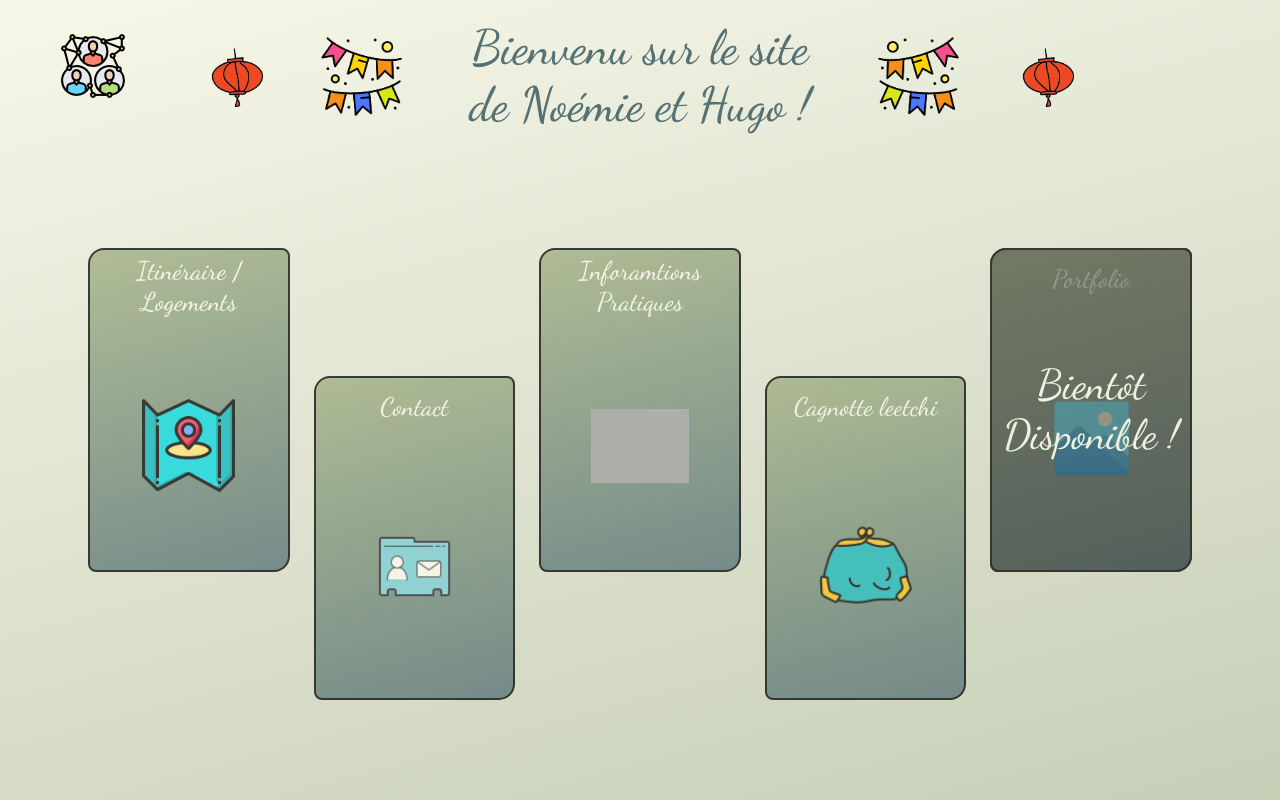
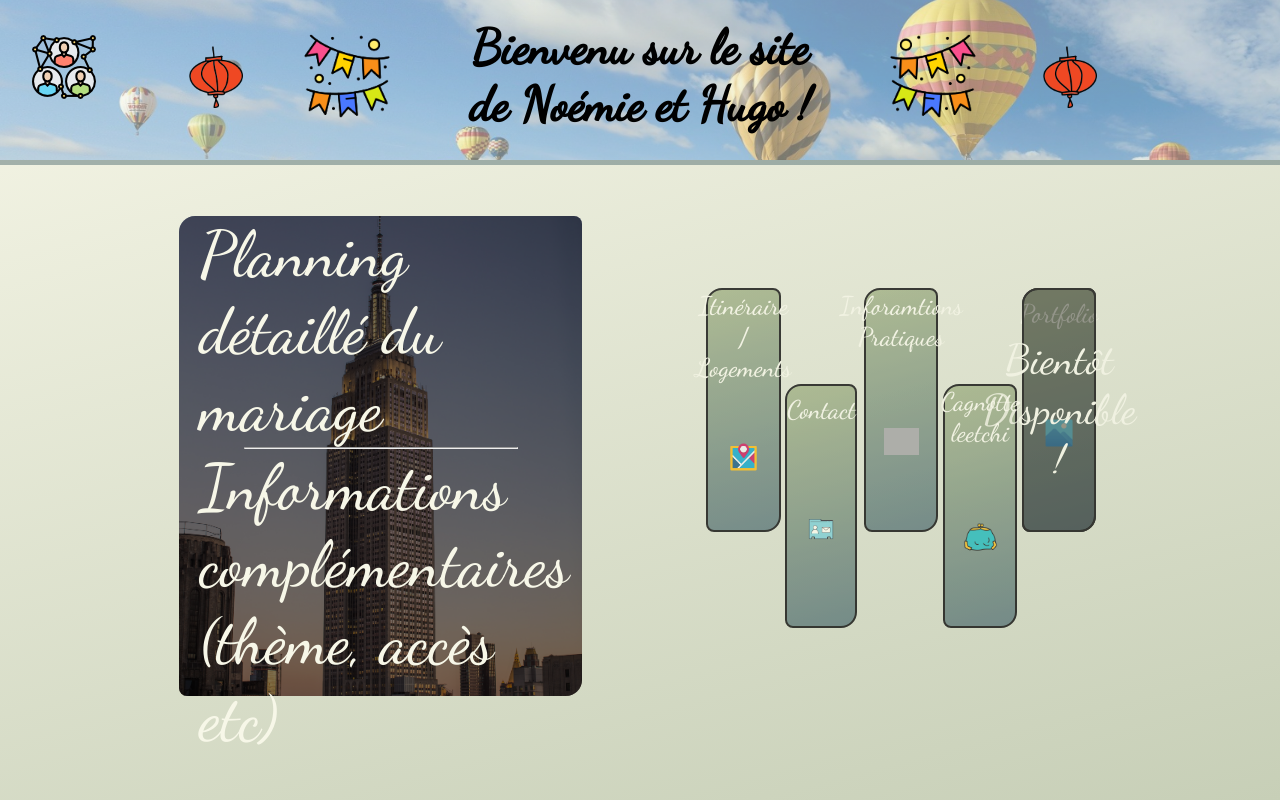
Before and after one commit to Paul-Serrano/Site-de-Mariage, a PHP site: page /view/index.php in a window 1280 px wide. Run offline with PHP 8.4, Linux system fonts and the light colour scheme; some libraries are stand-ins or nearby versions; grey boxes are pictures that could not be loaded.

Commit message:
index alternatif

```diff
--- a/controller/control-panel_post.php
+++ b/controller/control-panel_post.php
@@ -84,7 +84,7 @@ for($i = 0; $i < count($getSideGuest); $i++) {
 
 
 ?><pre><?php
-// var_dump($getSideGuestYesFood);
+// var_dump($getSideGuest);
 // var_dump($getSideGuestNoFood);
 // var_dump($getUserOld);
 // var_dump($getUserChild);
--- a/includes/_head.php
+++ b/includes/_head.php
@@ -3,6 +3,7 @@
 <head>
     <meta charset="UTF-8">
     <meta http-equiv="X-UA-Compatible" content="IE=edge">
+    <meta http-equiv="Content-Type" content="text/html; charset=UTF-8" />
     <meta name="viewport" content="width=device-width, initial-scale=1.0">
     <link rel="stylesheet" href="../public/style.css">
     <link href="https://fonts.googleapis.com/css2?family=Dancing+Script:wght@500&display=swap" rel="stylesheet">
--- a/includes/_nav.php
+++ b/includes/_nav.php
@@ -159,6 +159,7 @@ if(isset($_GET['id'])){
 
 ?>
 
+<img class="nav-bckg desktop-nav-bckg" src="../public/img/banniere.png" alt="banniere">
 <nav class="nav">
         <?php
         if(isset($_SESSION['surname'])) {
@@ -237,6 +238,7 @@ if(isset($_GET['id'])){
 </nav>
 
 <nav class="nav-phone">
+<img class="nav-bckg" src="../public/img/banniere.png" alt="banniere">
     <div class="nav-phone-container">
         <div class="nav-left">
         <?php
@@ -308,10 +310,4 @@ if(isset($_GET['id'])){
         ?>
         </div>
     </div>
-    <div class="nav-img-block">
-        <img class="nav-img lantern-small" src="../public/img/lantern-orange.png" alt="lanternes">
-        <img class="nav-img garland" src="../public/img/garland.png" alt="lanternes" style="transform:rotateY(180deg);">
-        <img class="nav-img garland" src="../public/img/garland.png" alt="lanternes">
-        <img class="nav-img lantern-small" src="../public/img/lantern-orange.png" alt="lanternes">
-    </div>
 </nav>
--- a/public/style.css
+++ b/public/style.css
@@ -34,7 +34,7 @@ button {
 main {
   display: flex;
   width: 90%;
-  margin: 2.5% auto;
+  margin: 5% auto;
 }
 
 .nav-phone {
@@ -161,11 +161,23 @@ main {
 
 nav {
   display: flex;
-  width: 95%;
+  width: 100%;
   justify-content: space-between;
   position: relative;
-  margin: 1.5% auto;
-  align-items: center;
+  align-items: center;
+  position: relative;
+  z-index: 1;
+  padding: 1.5% 0;
+}
+
+.nav-bckg {
+  position: fixed;
+  z-index: -1;
+  width: 100%;
+  object-fit: cover;
+  opacity: 0.5;
+  height: 20%;
+  border-bottom: 5px solid #557174;
 }
 
 nav p {
@@ -209,6 +221,8 @@ nav p {
 .title-block p {
   text-align: center;
   font-size: 75%;
+  color: black;
+  font-weight: bold;
 }
 
 .user-block {
@@ -293,6 +307,70 @@ nav p {
 
 /* Index -- start*/
 
+.index-main {
+  display: flex;
+  justify-content: space-evenly;
+  align-items: center;
+  height: 60vh;
+}
+
+.planning-container {
+  display: flex;
+  width: 35%;
+  height: 100%;
+}
+
+.planning-block {
+  display: flex;
+  width: 100%;
+  height: 100%;
+  position: relative;
+  border-radius: 0.5rem 0.25rem;
+}
+
+.planning-filter {
+  display: flex;
+  height: 100%;
+  width: 100%;
+  background: rgba(0,0,0,0.5);
+  position: absolute;
+  top: 0;
+  left: 0;
+  z-index: 1;
+  border-radius: 0.5rem 0.25rem;
+  flex-direction: column;
+  justify-content: space-evenly;
+}
+
+.planning-content {
+  display: flex;
+  flex-direction: column;
+  justify-content: space-evenly;
+  width: 90%;
+  margin: 0 auto;
+  height: 100%;
+}
+
+.planning-content p {
+  color: #f7f7e8;
+}
+
+.planning-content hr {
+  width: 75%;
+  margin: 0 auto;
+}
+
+.planning-bckg {
+  display: flex;
+  position: absolute;
+  width: 100%;
+  height: 100%;
+  top: 0;
+  left: 0;
+  border-radius: 0.5rem 0.25rem;
+  object-fit: cover;
+}
+
 .index-block-link {
   display: flex;
   width: 17.5%;
@@ -302,17 +380,8 @@ nav p {
   position: relative;
 }
 
-.index-main {
-  display: flex;
-  width: 90%;
-  margin: auto;
-  position: relative;
-  flex-direction: column;
-  height: 80vh;
-}
-
 .index-container {
-  width: 100%;
+  width: 35%;
   display: flex;
   justify-content: space-evenly;
   align-items: center;
@@ -1730,6 +1799,10 @@ body {
     height: auto;
   }
 
+  nav {
+    padding: 0;
+  }
+
   .lantern-small {
     display: none;
   }
@@ -1899,13 +1972,27 @@ body {
     height: 100%;
   }
 
+  main {
+    margin-top: 10%;
+  }
+
   .nav {
+    display: none;
+  }
+
+  .nav-bckg {
+    height: 100%;
+    position: absolute;
+  }
+
+  .desktop-nav-bckg {
     display: none;
   }
 
   .nav-phone {
     display: flex;
     flex-direction: column;
+    position: relative;
   }
 
   .nav-phone-container {
@@ -1913,6 +2000,7 @@ body {
     justify-content: space-evenly;
     align-items: center;
     width: 100%;
+    padding: 2.5% 0;
   }
 
   .nav-left {
--- a/view/index.php
+++ b/view/index.php
@@ -35,6 +35,18 @@ if (isset($_GET['success'])) {
 <body>
 <main class="index-main">
 <?php echo $alert ? "<div class='alert alert-{$type} mt-2'><p>{$message}</p><div><img src='../public/img/close.png' alt='fermer' onclick='closeAlert()'></div></div>" : ''; ?>
+    <div class="planning-container">
+        <div class="planning-block">
+            <div class="planning-filter">
+                <div class="planning-content">
+                    <p>Planning  détaillé du mariage</p>
+                    <hr>
+                    <p>Informations complémentaires (thème, accès etc)</p>
+                </div>
+            </div>
+            <img class="planning-bckg" src="../public/img/building.png" alt="building">
+        </div>
+    </div>
     <div class="index-container">
             <a class="index-block-link" href="../view/map.php?page=map">
                 <div class="index-block">
--- a/view/profile.php
+++ b/view/profile.php
@@ -187,10 +187,11 @@ if(isset($_GET['id'])){
                         }
                             ?>
                         </div>
+                        </div>
                     <?php
                         }
                     ?>
-                    </div>
+
                         <?php
                     }
                 ?>
```
Also changed, not shown: public/img/banniere.png (added), public/img/building.png (added), public/img/icons8-menu-96.png (deleted), public/img/map.png, public/img/menu burger.png (deleted).
